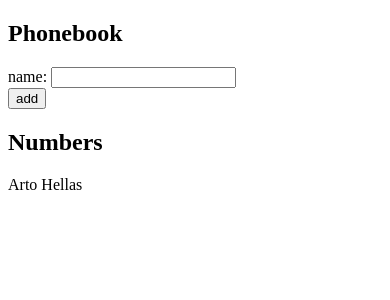
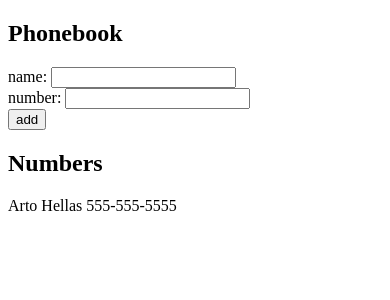
Before and after one commit to cs-kayl/FullStackOpen2022, a React (Create React App) app in the folder part2/phonebook/: page / in a window 390 px wide. Shown: the top 300 px of the page. Built offline with nearby package versions, Linux system fonts and the light colour scheme.

Commit message:
Exercise 2.8 The Phonebook step3 completed

```diff
--- a/part2/phonebook/src/App.js
+++ b/part2/phonebook/src/App.js
@@ -2,37 +2,58 @@ import { useState } from 'react'
 
 const App = () => {
   const [persons, setPersons] = useState([
-    { name: 'Arto Hellas' }
+    { name: 'Arto Hellas', phoneNumber: `555-555-5555`}
   ])
   const [newName, setNewName] = useState('')
+  const [newNumber, setNewNumber] = useState('')
 
-  const addName = (e) => {
+  const addPerson = (e) => {
     e.preventDefault()
-    persons.filter(person => person.name.toLowerCase() == newName.toLowerCase()).length > 0 ?
-            alert(`${newName} is already added to the phonebook`) :
-            setPersons(persons.concat({name: newName}))
+    if (newNumber.length == 0 || newName.length == 0) {
+      alert("Please provide a name and number.")
+      return
+    }
+    const newPerson = {name: newName, phoneNumber: newNumber}
+    for (let i = 0; i < persons.length; i++) {
+      let person = persons[i]
+      if (person.name.toLowerCase() === newName.toLowerCase()) {
+        alert(`${newName} already exists in phonebook`)
+        return
+      } else if (person.phoneNumber === newNumber) {
+        alert(`${newNumber} already exists in phonebook`)
+        return
+      }
+    }
+
+    setPersons(persons.concat(newPerson))
   }
 
 
   const handleNameChange = (e) => {
-    console.log(e.target.value)
     setNewName(e.target.value)
+  }
+
+  const handleNumberChange = (e) => {
+    setNewNumber(e.target.value)
   }
 
 
   return (
     <div>
       <h2>Phonebook</h2>
-      <form onSubmit={addName}>
+      <form onSubmit={addPerson}>
         <div>
           name: <input value={newName} onChange={handleNameChange} />
+        </div>
+        <div>
+          number: <input value={newNumber} onChange={handleNumberChange} />
         </div>
         <div>
           <button type="submit">add</button>
         </div>
       </form>
       <h2>Numbers</h2>
-      {persons.map(person => <p key={person.name}>{person.name}</p>)}
+      {persons.map(person => <p key={person.name}>{person.name} {person.phoneNumber}</p>)}
     </div>
   )
 }
```
